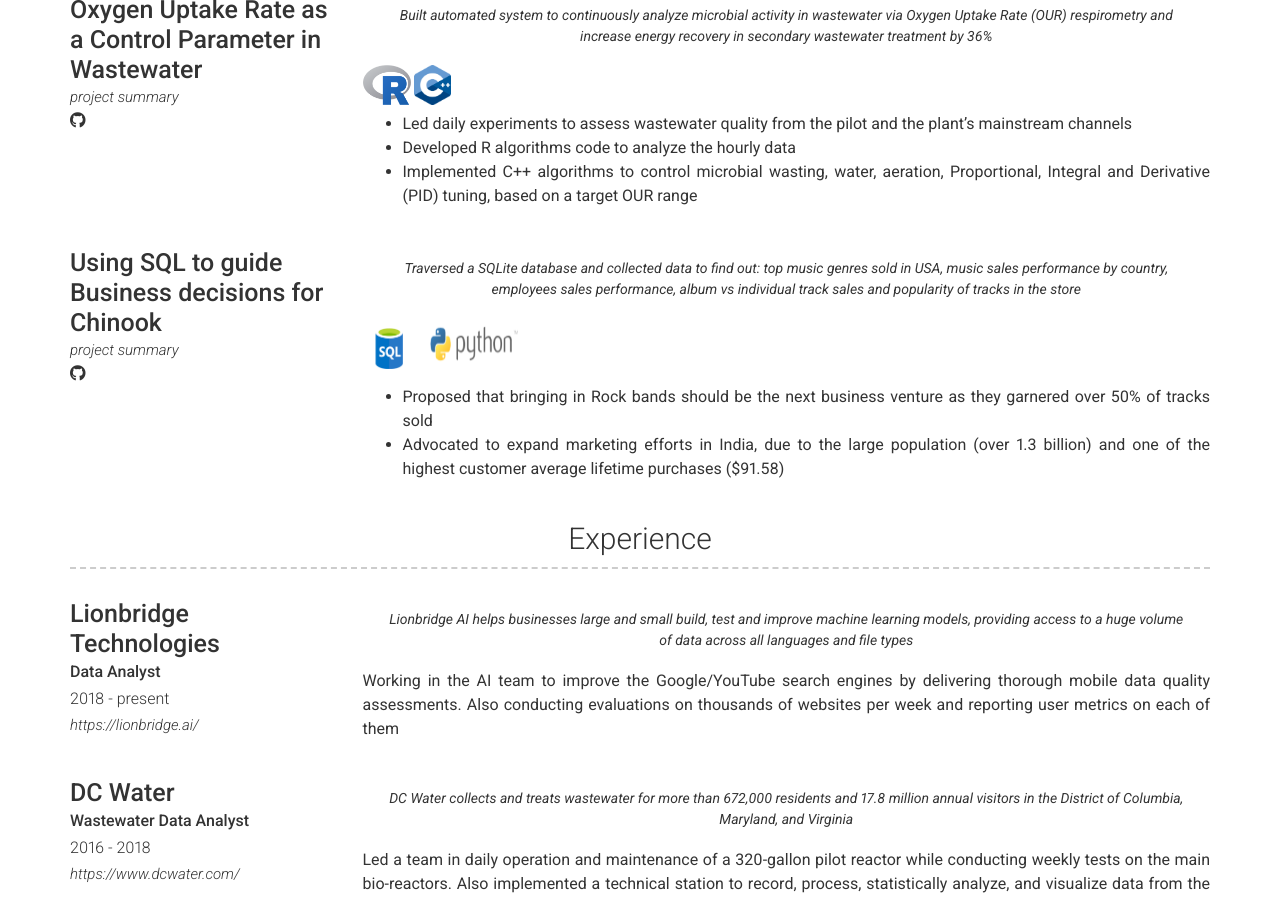
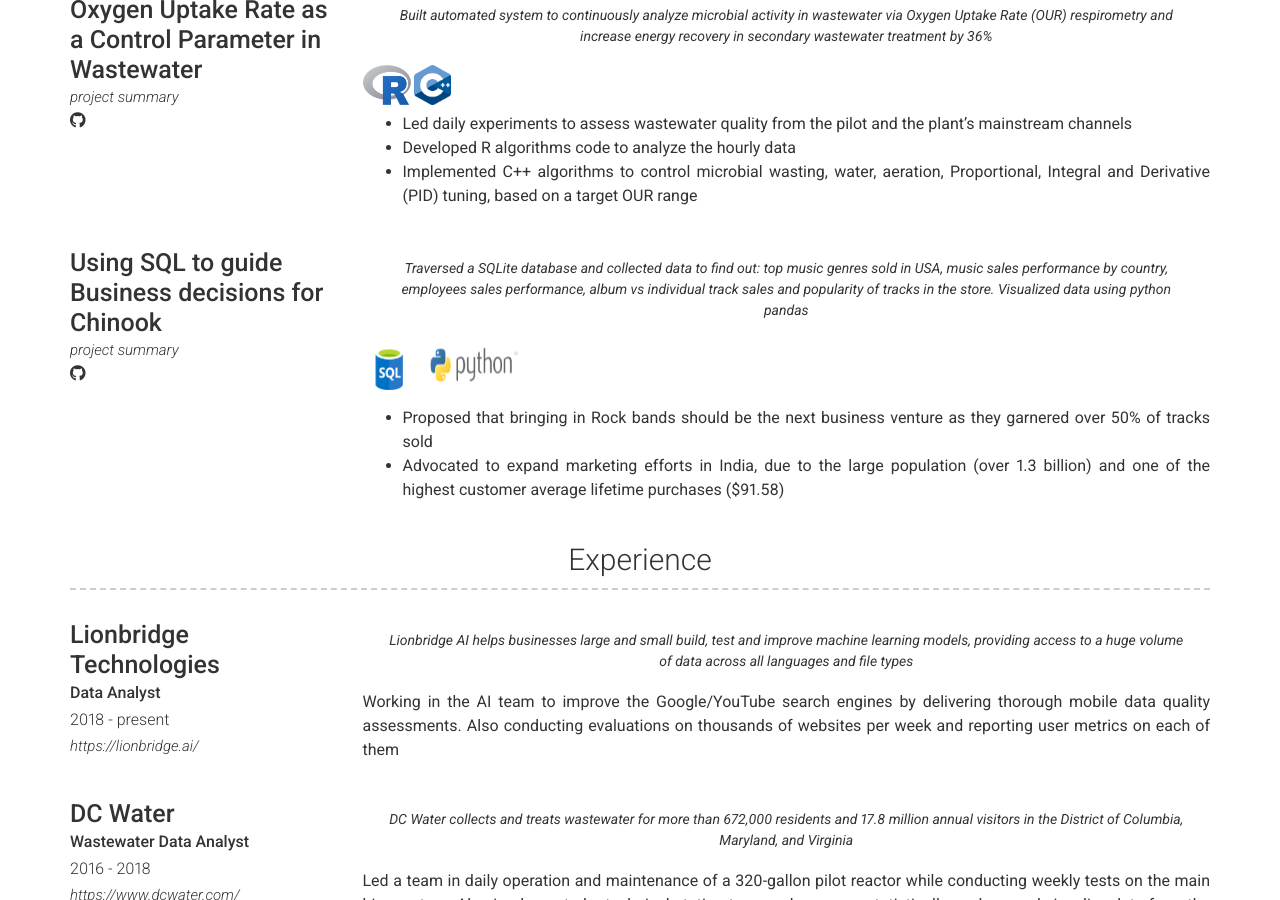
Before and after one commit to OlaOlagunju/cloudgeek.com.ng, a Jekyll site: the page built from index.md, in a window 1280 px wide and 900 px high, scrolled down 939 px. Built offline with Jekyll 4.4.1, drawn with Linux system fonts in a browser that asks for light colours; nearby versions of some CDN libraries.

Commit message:
Update _config.yml

```diff
--- a/_config.yml
+++ b/_config.yml
@@ -111,7 +111,7 @@ content:
             icon: fab fa-github
             url: github.com/OlaOlagunju/SQL_Business_Project/blob/main/Full%20Project%20-%20Data%20Analysis%20using%20SQL%20to%20guide%20Business%20decisions%20for%20Chinook.ipynb
         quote: >
-          Traversed a SQLite database and collected data to find out: top music genres sold in USA, music sales performance by country, employees sales performance, album vs individual track sales and popularity of tracks in the store
+          Traversed a SQLite database and collected data to find out: top music genres sold in USA, music sales performance by country, employees sales performance, album vs individual track sales and popularity of tracks in the store. Visualized data using python pandas
         description: | # this will include new lines to allow paragraphs
           <img src="/images/sql.png" width="50" height="42" /> <img src="/images/python.png" width="110" height="60" />
           - Proposed that bringing in Rock bands should be the next business venture as they garnered over 50% of tracks sold
```
